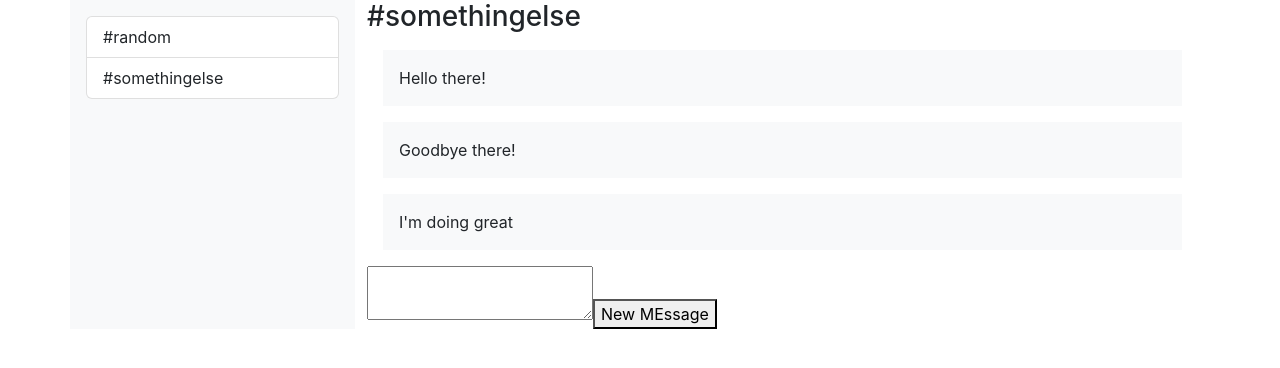
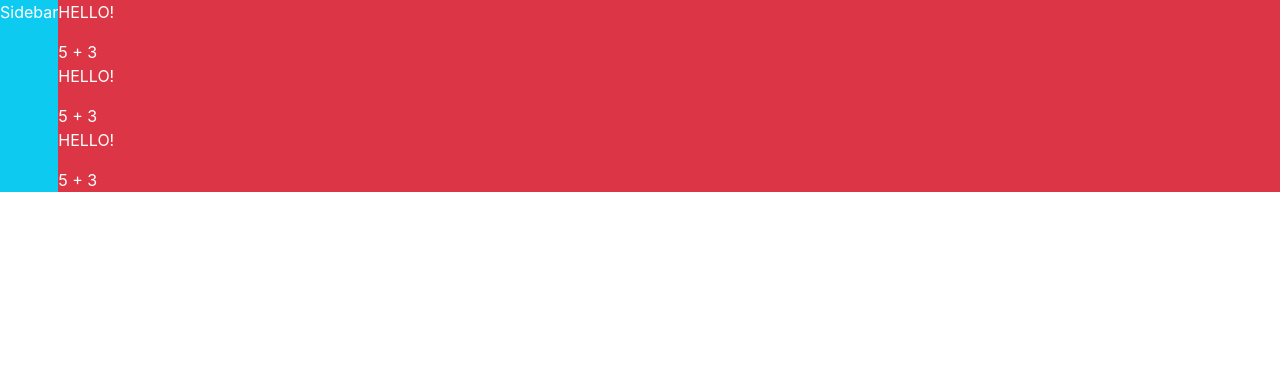
Before and after one commit to natafaye/fesd-week-13, a React (Create React App) app: page / in a window 1280 px wide. Shown: the top 368 px of the page. Built offline with nearby package versions, Linux system fonts and the light colour scheme.

Commit message:
3/14/23 class, message example

```diff
--- a/src/App.js
+++ b/src/App.js
@@ -1,55 +1,13 @@
 import React, { Component } from 'react'
+import MessageList from './components/MessageList'
 import Sidebar from './components/Sidebar'
-import ChannelView from './components/ChannelView'
 
 export default class App extends Component {
-  constructor(props) {
-    super(props);
-
-    this.state = {
-      channels: [
-        {
-          id: 0,
-          name: "random",
-          messages: [
-            {
-              id: 0,
-              text: "You're not great!"
-            },
-            {
-              id: 1,
-              text: "You're great!"
-            }
-          ]
-        },
-        {
-          id: 1,
-          name: "somethingelse",
-          messages: [
-            {
-              id: 0,
-              text: "Hello there!"
-            },
-            {
-              id: 1,
-              text: "Goodbye there!"
-            },
-            {
-              id: 2,
-              text: "I'm doing great"
-            }
-          ]
-        },
-      ]
-    }
-  }
   render() {
     return (
-      <div className="container">
-        <div className="row">
-            <Sidebar channels={this.state.channels}/>
-            <ChannelView channel={this.state.channels[1]}/>
-        </div>
+      <div className="d-flex">
+        <Sidebar/>
+        <MessageList/>
       </div>
     )
   }
--- a/src/components/ChannelListItem.js
+++ /dev/null
@@ -1,9 +0,0 @@
-import React, { Component } from 'react'
-
-export default class ChannelListItem extends Component {
-  render() {
-    return (
-      <li className="list-group-item">#{ this.props.channelProp.name}</li>
-    )
-  }
-}
--- a/src/components/ChannelView.js
+++ /dev/null
@@ -1,15 +0,0 @@
-import React, { Component } from 'react'
-import MessageCard from './MessageCard'
-
-export default class ChannelView extends Component {
-  render() {
-    return (
-      <div className="col">
-        <h3>#{ this.props.channel.name }</h3>
-        { this.props.channel.messages.map(message => <MessageCard key={message.id} msg={message}/>)}
-        <textarea></textarea>
-        <button>New MEssage</button>
-      </div>
-    )
-  }
-}
--- /dev/null
+++ b/src/components/Message.js
@@ -0,0 +1,14 @@
+import React from 'react'
+
+export default function Message() {
+
+  const message = "Hello!"
+  const paragraph = <p>{message.toUpperCase()}</p>
+
+  return (
+    <div>
+      {paragraph}
+       5 + 3
+    </div>
+  )
+}
--- a/src/components/MessageCard.js
+++ /dev/null
@@ -1,11 +0,0 @@
-import React, { Component } from 'react'
-
-export default class MessageCard extends Component {
-  render() {
-    return (
-      <div className="bg-light p-3 m-3">
-        { this.props.msg.text }
-      </div>
-    )
-  }
-}
--- /dev/null
+++ b/src/components/MessageList.js
@@ -0,0 +1,12 @@
+import React from 'react'
+import Message from './Message'
+
+export default function MessageList() {
+  return (
+    <div className="bg-danger text-white flex-grow-1">
+      <Message/>
+      <Message/>
+      <Message/>
+    </div>
+  )
+}
--- a/src/components/Sidebar.js
+++ b/src/components/Sidebar.js
@@ -1,14 +1,7 @@
-import React, { Component } from 'react'
-import ChannelListItem from './ChannelListItem'
+import React from 'react'
 
-export default class Sidebar extends Component {
-  render() {
-    return (
-      <div className="col-3 bg-light p-3">
-        <ul className="list-group">
-          { this.props.channels.map(channelParameter => <ChannelListItem key={channelParameter.id} channelProp={channelParameter}/> )}
-        </ul>
-      </div>
-    )
-  }
+export default function Sidebar() {
+  return (
+    <div className="bg-info text-white">Sidebar</div>
+  )
 }
```
Also changed, not shown: src/product-demo/AppProduct.js (deleted, +0 -48 lines), src/product-demo/ProductListItem.js (deleted, +0 -17 lines).
